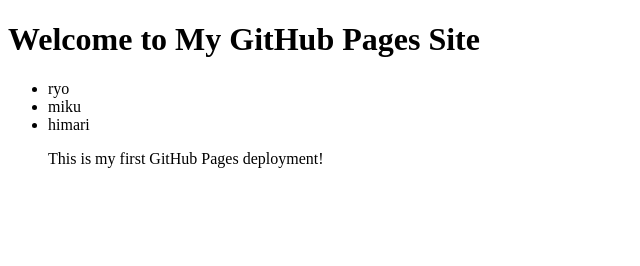
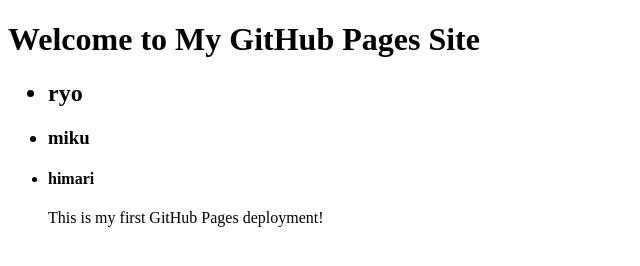
Before and after one commit to ryon1020-hub/my-first-web-app, a plain HTML site: page index.html in a window 1280 px wide. Shown: the whole page, without its empty margins (0-640 px from the left). Drawn offline with Linux system fonts and the light colour scheme.

Commit message:
Add files via upload

```diff
--- a/index.html
+++ b/index.html
@@ -8,9 +8,9 @@
 <body>
     <h1>Welcome to My GitHub Pages Site</h1>
 <ul>
-    <li>ryo</li>
-    <li>miku</li>
-    <li>himari</li>
+    <h2><li>ryo</li></h2>
+    <h3><li>miku</li></h3>
+    <h4><li>himari</li></h4>
     <a href="https://www.photo-ac.com/main/detail/34392927&title"></a>
     <p>This is my first GitHub Pages deployment!</p>
 </body>
```
